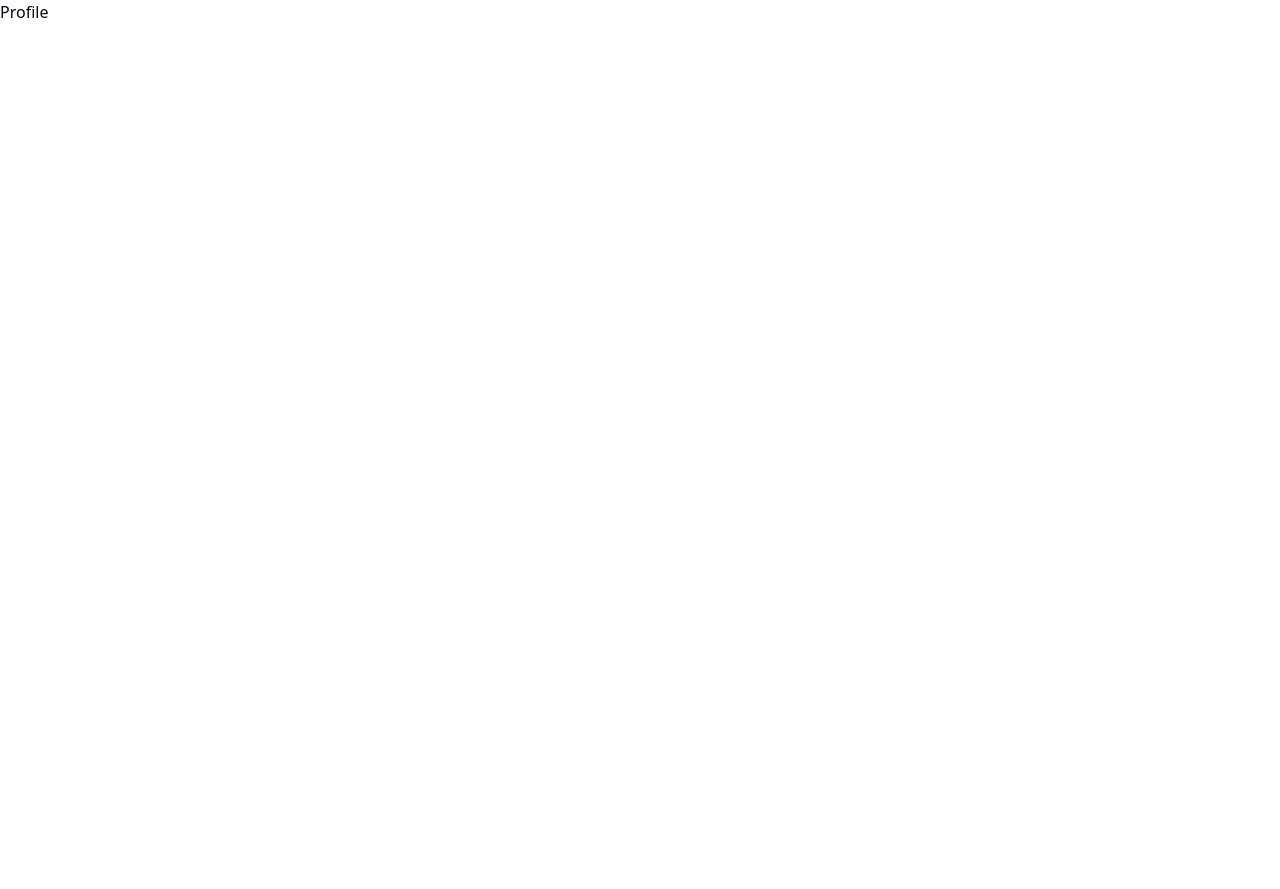
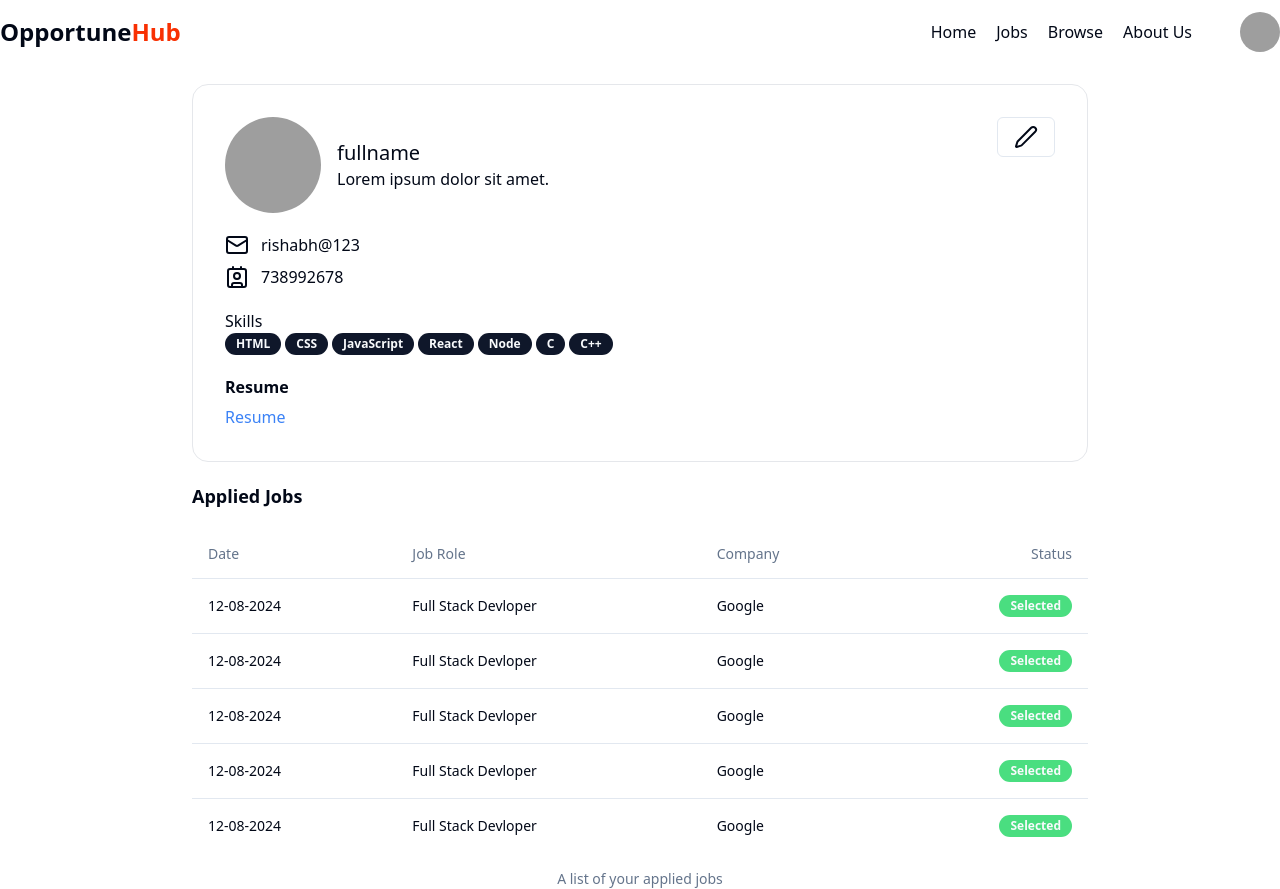
Before and after one commit to Ritikktrivedi999/OpportuneHub-Full-Stack-Job-Portal, a React (Vite) app in the folder frontend/: page /profile in a window 1280 px wide. Before the commit the page ends 800 px from the top, so only its background shows below. Built offline with nearby package versions, Linux system fonts and the light colour scheme; grey boxes are pictures that could not be loaded.

Commit message:
Complected general UI of profile page. where user get detaild of profile,skills , resume and applienjob details. Added appliedJobDetils info in table format at AppliedJobTable page component  inside Profile Page.

```diff
--- a/frontend/src/App.jsx
+++ b/frontend/src/App.jsx
@@ -42,7 +42,7 @@
     {
 
       path: "/profile",
-      element: <Profile/>
+      element: <Profile />
 
     }
   ]
--- a/frontend/src/components/Pages/Jobs/Jobs.jsx
+++ b/frontend/src/components/Pages/Jobs/Jobs.jsx
@@ -2,7 +2,7 @@
 import FilterCard from "./filterCard"
 import JobDetails from "./jobDetails"
 
-const jobsArray = [1, 2, 3, 4, 5, 6, 7, 8,9,10,11,12,13,14,15]
+const jobsArray = [1, 2, 3, 4, 5, 6, 7, 8, 9, 10, 11, 12, 13, 14, 15]
 const Jobs = () => {
     return (
         <div>
@@ -18,10 +18,10 @@
                                 <div className="grid grid-cols-3  gap-4 md:grid-cols-2 lg:grid-cols" >
                                     {
                                         jobsArray.map((job, index) => {
-                                           return(<div key={index}>
+                                            return (<div key={index}>
                                                 <JobDetails />
                                             </div>
-                                           )
+                                            )
                                         })
                                     }
 
--- /dev/null
+++ b/frontend/src/components/Pages/Profile/AppliedJobTables.jsx
@@ -0,0 +1,36 @@
+import { Badge } from "@/components/ui/badge";
+import { Table,TableBody, TableCaption, TableCell, TableHead, TableHeader, TableRow  } from "@/components/ui/table"
+
+
+const AppliedJobTables = () => {
+
+    return (
+        <div>
+            <Table>
+                <TableCaption>A list of your applied jobs</TableCaption>
+                <TableHeader>
+                    <TableRow>
+                        <TableHead>Date</TableHead>
+                        <TableHead>Job Role</TableHead>
+                        <TableHead>Company</TableHead>
+                        <TableHead className="text-right">Status</TableHead>
+                    </TableRow>
+                </TableHeader>
+                <TableBody>
+                    {
+                        [1,2,3,4,5,6].length <= 0 ? <span>You haven`t applied any job yet.</span> : [1,2,3,4,5.6].map(() => (
+                            <TableRow key="">
+                                <TableCell>12-08-2024</TableCell>
+                                <TableCell>Full Stack Devloper</TableCell>
+                                <TableCell>Google</TableCell>
+                                <TableCell className="text-right"><Badge className={`${[1,2,3,4,5,6].status === "rejected" ? 'bg-red-400' : [1,2,3,4,5,6].status === 'pending' ? 'bg-gray-400' : 'bg-green-400'}`}>Selected</Badge></TableCell>
+                            </TableRow>
+                        ))
+                    }
+                </TableBody>
+            </Table>
+        </div>
+    )
+}
+
+export default AppliedJobTables;
--- a/frontend/src/components/Pages/Profile/Profile.jsx
+++ b/frontend/src/components/Pages/Profile/Profile.jsx
@@ -1,9 +1,65 @@
+import { Avatar, AvatarImage } from "@/components/ui/avatar"
+import { Button } from "@/components/ui/button";
+import { Label } from "@/components/ui/label";
+import Navbar from "@/components/ui/shared/Navbar";
+import { useSelector } from "react-redux";
+import { Contact, Mail, Pen } from "lucide-react";
+import { Badge } from "@/components/ui/badge";
+import AppliedJobTables from "./AppliedJobTables";
 
+const skills = ["HTML", " CSS", "JavaScript"," React", "Node", "C", "C++" ]
+const Profile = () => {
+    const isResume= true;
+    const user = useSelector(store => store.auth || {});
+    return (
+        <div>
+            <Navbar />
+            <div className='max-w-4xl mx-auto bg-white border border-gray-200 rounded-2xl my-5 p-8'>
+                <div className='flex justify-between'>
+                    <div className='flex items-center gap-4'>
+                        <Avatar className="h-24 w-24">
+                            <AvatarImage src="https://www.shutterstock.com/image-vector/circle-line-simple-design-logo-600nw-2174926871.jpg" alt="profile" />
+                        </Avatar>
+                        <div>
+                            <h1 className='font-medium text-xl'>fullname</h1>
+                            <p>Lorem ipsum dolor sit amet.</p>
+                        </div>
+                    </div>
+                    <Button className="text-right" variant="outline"><Pen/></Button>
+                </div>
+                <div className='my-5'>
+                    <div className='flex items-center gap-3 my-2'>
+                        <Mail/>
+                        <span>rishabh@123</span>
+                    </div>
+                    <div className='flex items-center gap-3 my-2'>
+                        <Contact/>
+                        <span>738992678</span>
+                    </div>
+                </div>
+                <div className='my-5'>
+                    <h1>Skills</h1>
+                    <div className='flex items-center gap-1'>
+                        {
+                            skills.length !== 0 ? skills.map((item, index) => <Badge key={index}>{item}</Badge >) : <span>NA</span>
+                        }
+                    </div>
+                </div>
+                <div className='grid w-full max-w-sm items-center gap-1.5'>
+                    <Label className="text-md font-bold">Resume</Label>
+                    {
+                        isResume ? <a target='blank' href=" https://www.google.com" className='text-blue-500 w-full hover:underline cursor-pointer'>Resume</a> : <span>NA</span>
+                    }
+                </div>
+            </div>
+            <div className='max-w-4xl mx-auto bg-white rounded-2xl'>
+                <h1 className='font-bold text-lg my-5'>Applied Jobs</h1>
+                <AppliedJobTables/>
 
-const Profile = () => {
-  return (
-    <div>Profile</div>
-  )
+            </div>
+
+        </div>
+    )
 }
 
 export default Profile
--- a/frontend/src/components/ui/shared/Navbar.jsx
+++ b/frontend/src/components/ui/shared/Navbar.jsx
@@ -5,7 +5,7 @@
 import { LogOut, User2 } from "lucide-react";
 import { useSelector } from "react-redux";
 const Navbar = () => {
-    const  user  = useSelector(store => store.auth || {});
+    const user = useSelector(store => store.auth || {});
     return (
         <div className='bg-white'>
             <div className='flex items-center justify-between mx-auto max-w-7xl h-16'>
--- /dev/null
+++ b/frontend/src/components/ui/table.jsx
@@ -0,0 +1,83 @@
+import * as React from "react"
+
+import { cn } from "@/lib/utils"
+
+const Table = React.forwardRef(({ className, ...props }, ref) => (
+  <div className="relative w-full overflow-auto">
+    <table
+      ref={ref}
+      className={cn("w-full caption-bottom text-sm", className)}
+      {...props} />
+  </div>
+))
+Table.displayName = "Table"
+
+const TableHeader = React.forwardRef(({ className, ...props }, ref) => (
+  <thead ref={ref} className={cn("[&_tr]:border-b", className)} {...props} />
+))
+TableHeader.displayName = "TableHeader"
+
+const TableBody = React.forwardRef(({ className, ...props }, ref) => (
+  <tbody
+    ref={ref}
+    className={cn("[&_tr:last-child]:border-0", className)}
+    {...props} />
+))
+TableBody.displayName = "TableBody"
+
+const TableFooter = React.forwardRef(({ className, ...props }, ref) => (
+  <tfoot
+    ref={ref}
+    className={cn("border-t bg-muted/50 font-medium [&>tr]:last:border-b-0", className)}
+    {...props} />
+))
+TableFooter.displayName = "TableFooter"
+
+const TableRow = React.forwardRef(({ className, ...props }, ref) => (
+  <tr
+    ref={ref}
+    className={cn(
+      "border-b transition-colors hover:bg-muted/50 data-[state=selected]:bg-muted",
+      className
+    )}
+    {...props} />
+))
+TableRow.displayName = "TableRow"
+
+const TableHead = React.forwardRef(({ className, ...props }, ref) => (
+  <th
+    ref={ref}
+    className={cn(
+      "h-12 px-4 text-left align-middle font-medium text-muted-foreground [&:has([role=checkbox])]:pr-0",
+      className
+    )}
+    {...props} />
+))
+TableHead.displayName = "TableHead"
+
+const TableCell = React.forwardRef(({ className, ...props }, ref) => (
+  <td
+    ref={ref}
+    className={cn("p-4 align-middle [&:has([role=checkbox])]:pr-0", className)}
+    {...props} />
+))
+TableCell.displayName = "TableCell"
+
+const TableCaption = React.forwardRef(({ className, ...props }, ref) => (
+  <caption
+    ref={ref}
+    className={cn("mt-4 text-sm text-muted-foreground", className)}
+    {...props} />
+))
+TableCaption.displayName = "TableCaption"
+
+export {
+  Table,
+  TableHeader,
+  TableBody,
+  TableFooter,
+  TableHead,
+  TableRow,
+  TableCell,
+  TableCaption,
+}
--- a/frontend/src/redux/authSlice.js
+++ b/frontend/src/redux/authSlice.js
@@ -7,16 +7,16 @@
         user: null,
     },
     reducers: {
-        setLoading:(state, action)=> {
+        setLoading: (state, action) => {
             state.loading = action.payload;
 
         },
 
-        setUser:(state, action)=>{
+        setUser: (state, action) => {
             state.user = action.payload;
         }
     }
 })
 
-export const {setLoading,setUser } = authSlice.actions;
+export const { setLoading, setUser } = authSlice.actions;
 export default authSlice.reducer;
```
